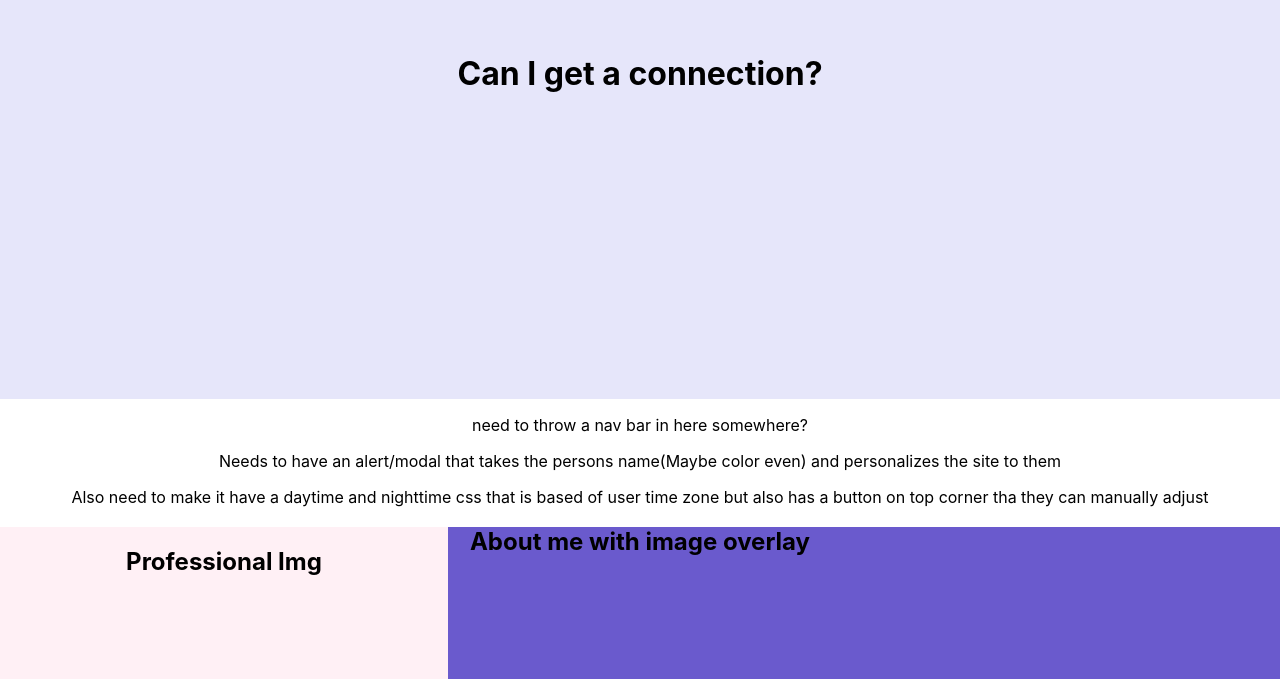
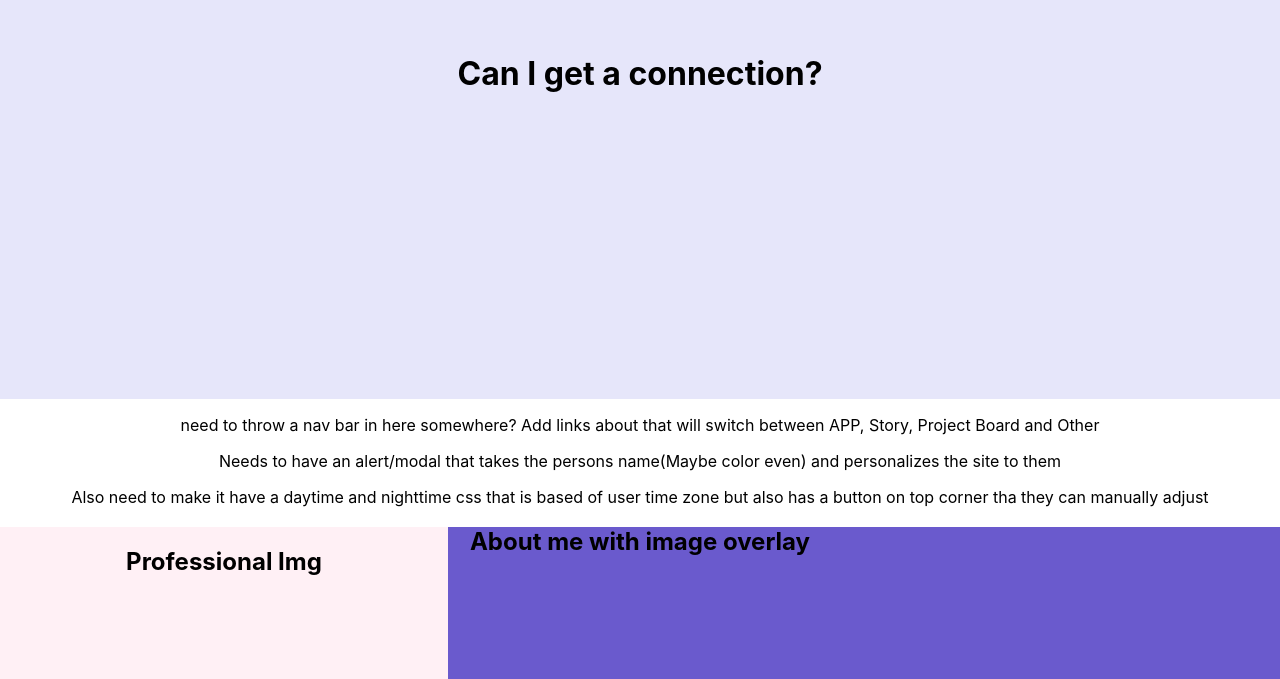
Before and after one commit to StanleyE/Portfolio-React, a React (Create React App) app: page / in a window 1280 px wide. Shown: the part 121-800 px from the top of the page. Built offline with nearby package versions, Linux system fonts and the light colour scheme; grey boxes are pictures that could not be loaded.

Commit message:
added more to rough draft

```diff
--- a/src/App.js
+++ b/src/App.js
@@ -66,7 +66,8 @@ class App extends Component {
         <header className="App-header">
           {/* <img src={logo} className="App-logo" alt="logo" /> */}
           <VideoHeader />
-          <p>need to throw a nav bar in here somewhere?</p>
+          <p>need to throw a nav bar in here somewhere?
+          Add links about that will switch between APP, Story, Project Board and Other</p>
           <p>Needs to have an alert/modal that takes the persons name(Maybe color even) and personalizes the site to them</p>
           <p>Also need to make it have a daytime and nighttime css that is based of user time zone but also has a button on top corner tha they can manually adjust</p>
           <About />
```
